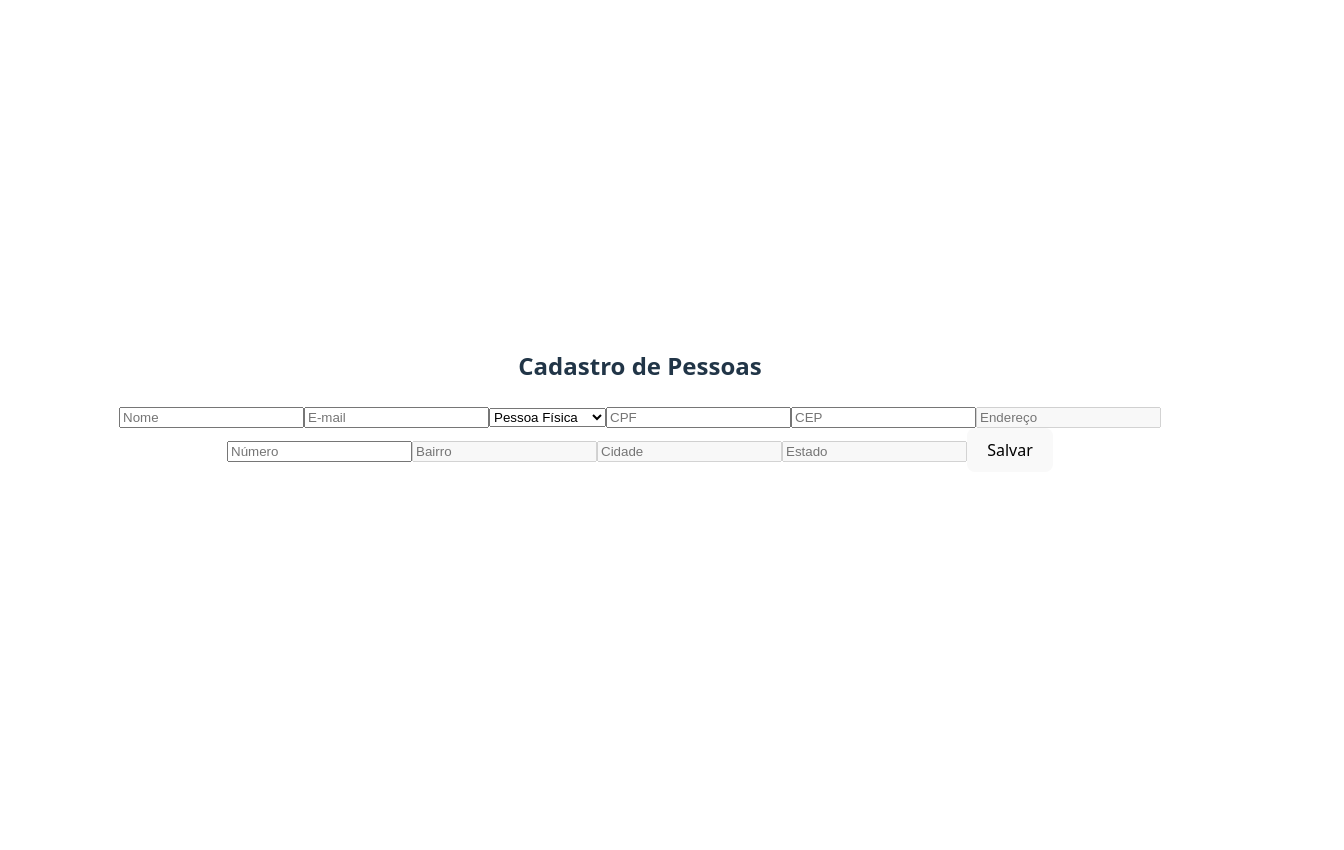
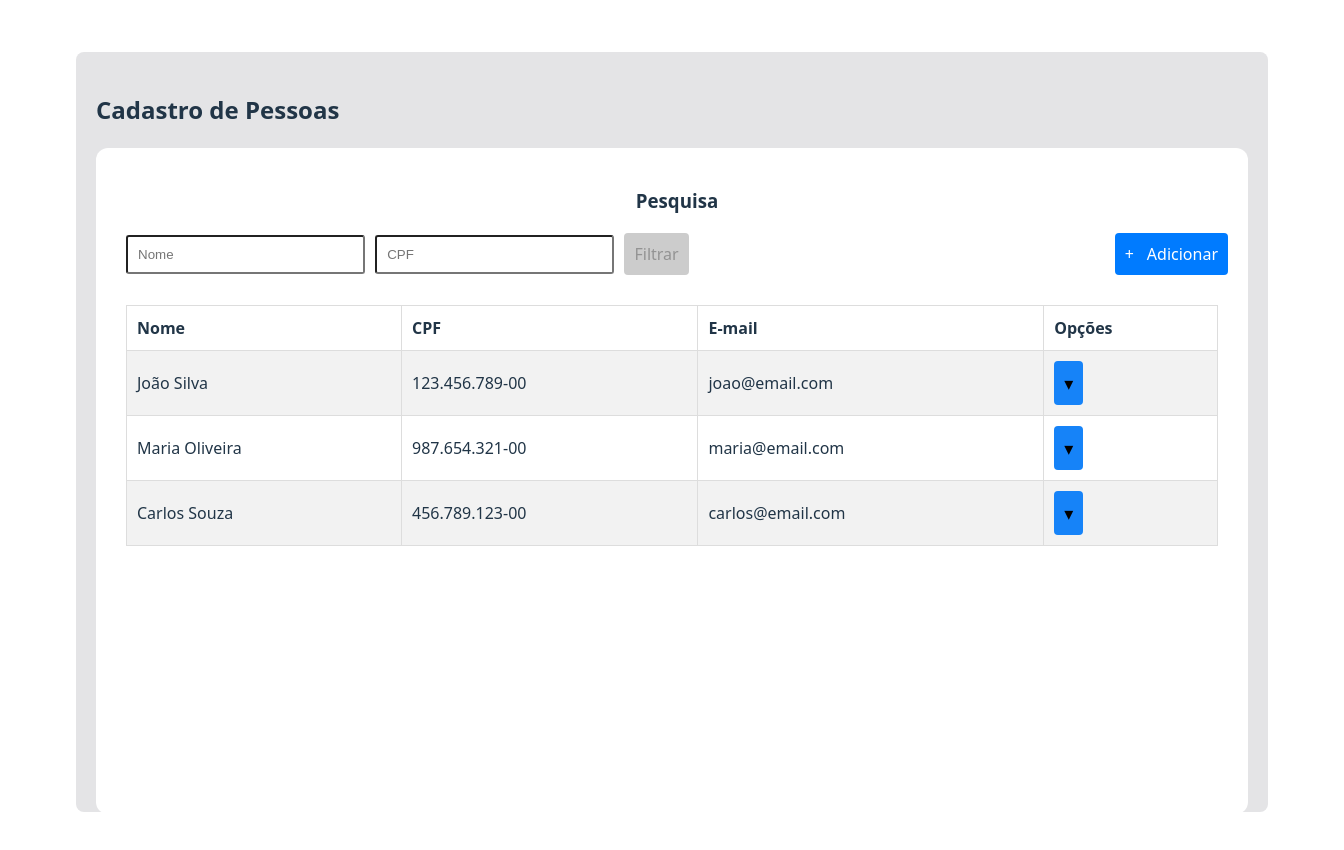
Before and after one commit to giovanasanchs/cadastro-pessoas-frontend, a Vue app: page / in a window 1280 px wide. Shown: the top 850 px of the page, 1344 px wide, since content can reach past the window. Before the commit the page ends 800 px from the top, so only its background shows below. Built offline with nearby package versions, Linux system fonts and the light colour scheme.

Commit message:
:recycle: refactor: removendo código do app e adicionando chamada para o componente de cadastro de pessoa

```diff
--- a/index.html
+++ b/index.html
@@ -4,7 +4,7 @@
     <meta charset="UTF-8" />
     <link rel="icon" type="image/svg+xml" href="/vite.svg" />
     <meta name="viewport" content="width=device-width, initial-scale=1.0" />
-    <title>Vite + Vue</title>
+    <title>Desafio - CRUD Cadastro de Pessoas</title>
   </head>
   <body>
     <div id="app"></div>
--- a/src/App.vue
+++ b/src/App.vue
@@ -1,82 +1,7 @@
-<template>
-  <div>
-    <h2>Cadastro de Pessoas</h2>
-    <form @submit.prevent="salvarPessoa">
-      <input type="text" v-model="pessoa.nome" placeholder="Nome" required />
-      <input type="email" v-model="pessoa.email" placeholder="E-mail" required />
-
-      <select v-model="pessoa.tipoPessoa">
-        <option value="FISICA">Pessoa Física</option>
-        <option value="JURIDICA">Pessoa Jurídica</option>
-      </select>
-
-      <input v-if="pessoa.tipoPessoa === 'FISICA'" v-mask="'###.###.###-##'" type="text" v-model="pessoa.cpf" placeholder="CPF" required />
-      <input v-if="pessoa.tipoPessoa === 'JURIDICA'" v-mask="'##.###.###/####-##'" type="text" v-model="pessoa.cnpj" placeholder="CNPJ" required />
-
-      <input type="text" v-mask="'#####-###'" v-model="pessoa.cep" placeholder="CEP" required @blur="buscarCep" />
-      <input type="text" v-model="pessoa.endereco" placeholder="Endereço" disabled />
-      <input type="text" v-model="pessoa.numero" placeholder="Número" required />
-      <input type="text" v-model="pessoa.bairro" placeholder="Bairro" disabled />
-      <input type="text" v-model="pessoa.cidade" placeholder="Cidade" disabled />
-      <input type="text" v-model="pessoa.estado" placeholder="Estado" disabled />
-
-      <button type="submit">Salvar</button>
-    </form>
-  </div>
-</template>
-
-<script>
-import axios from 'axios';
-
-export default {
-  data() {
-    return {
-      pessoa: {
-        nome: '',
-        email: '',
-        tipoPessoa: 'FISICA',
-        cpf: '',
-        cnpj: '',
-        cep: '',
-        endereco: '',
-        numero: '',
-        bairro: '',
-        cidade: '',
-        estado: ''
-      }
-    };
-  },
-  methods: {
-    async buscarCep() {
-      if (this.pessoa.cep.length === 9) {
-        const response = await axios.get(`https://viacep.com.br/ws/${this.pessoa.cep}/json/`);
-        if (!response.data.erro) {
-          this.pessoa.endereco = response.data.logradouro;
-          this.pessoa.bairro = response.data.bairro;
-          this.pessoa.cidade = response.data.localidade;
-          this.pessoa.estado = response.data.uf;
-        }
-      }
-    },
-    async salvarPessoa() {
-      await axios.post('http://localhost:8080/pessoas', this.pessoa);
-      alert('Pessoa cadastrada com sucesso!');
-    }
-  }
-};
+<script setup lang="ts">
+import CadastroPessoas from './components/CadastroPessoas.vue';
 </script>
 
-<style scoped>
-.logo {
-  height: 6em;
-  padding: 1.5em;
-  will-change: filter;
-  transition: filter 300ms;
-}
-.logo:hover {
-  filter: drop-shadow(0 0 2em #646cffaa);
-}
-.logo.vue:hover {
-  filter: drop-shadow(0 0 2em #42b883aa);
-}
-</style>
+<template>
+  <CadastroPessoas />
+</template>
```
